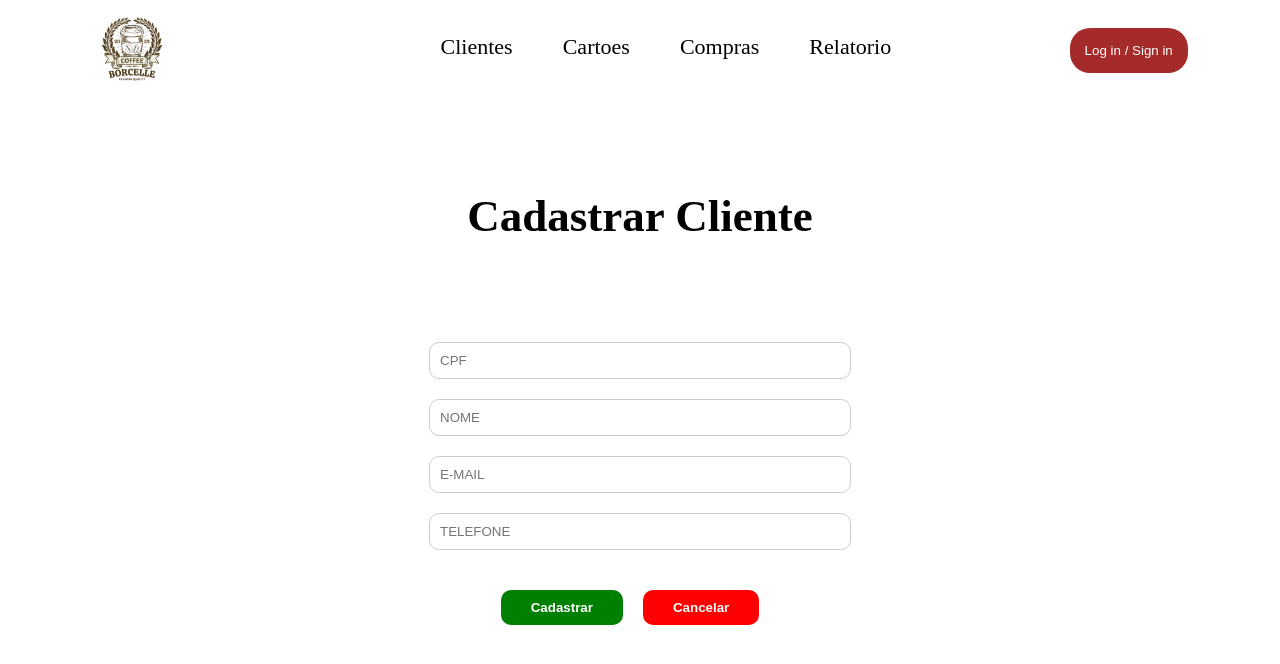
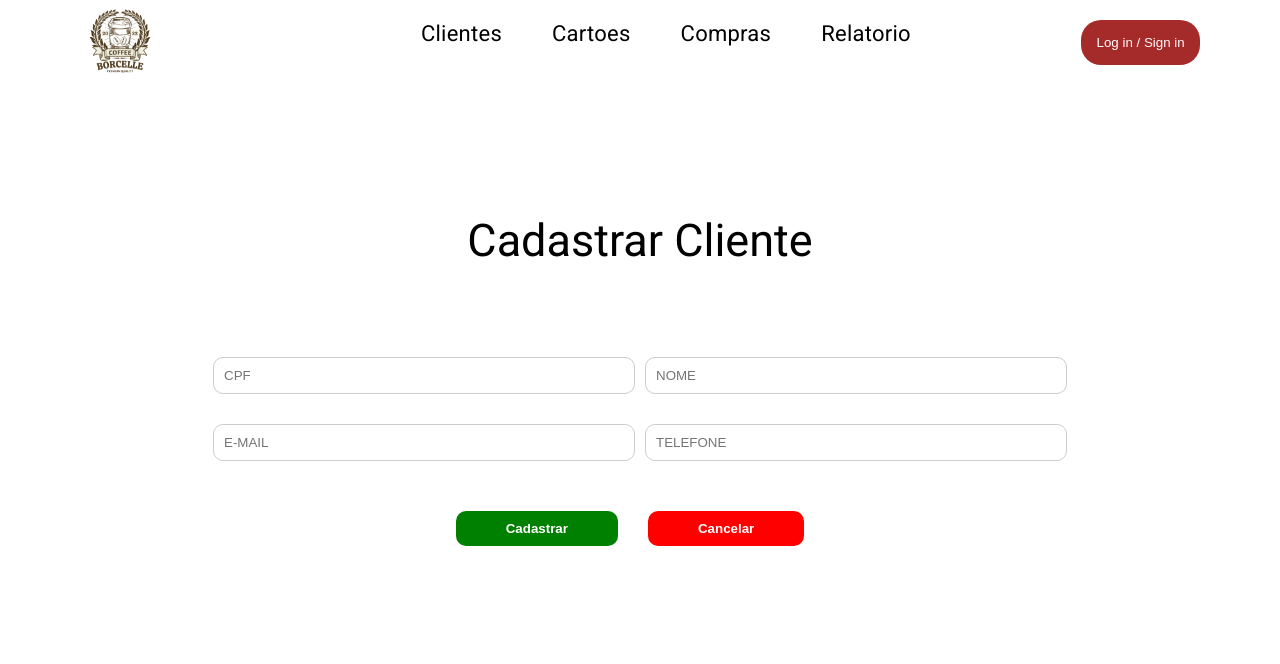
Before and after one commit to viannajoao/cafeteriaStarTech, an Angular app: page /cadastrar in a window 1280 px wide. Shown: the top 664 px of the page. Built offline with nearby package versions, Linux system fonts and the light colour scheme.

Commit message:
criando mensagens de erro

```diff
--- a/angular.json
+++ b/angular.json
@@ -25,6 +25,7 @@
               "src/assets"
             ],
             "styles": [
+              "@angular/material/prebuilt-themes/indigo-pink.css",
               "src/styles.css"
             ],
             "scripts": [],
@@ -89,6 +90,7 @@
               "src/assets"
             ],
             "styles": [
+              "@angular/material/prebuilt-themes/indigo-pink.css",
               "src/styles.css"
             ],
             "scripts": []
--- a/package.json
+++ b/package.json
@@ -12,16 +12,19 @@
   "private": true,
   "dependencies": {
     "@angular/animations": "^17.1.0",
+    "@angular/cdk": "^17.2.1",
     "@angular/common": "^17.1.0",
     "@angular/compiler": "^17.1.0",
     "@angular/core": "^17.1.0",
     "@angular/forms": "^17.1.0",
+    "@angular/material": "^17.2.1",
     "@angular/platform-browser": "^17.1.0",
     "@angular/platform-browser-dynamic": "^17.1.0",
     "@angular/platform-server": "^17.1.0",
     "@angular/router": "^17.1.0",
     "@angular/ssr": "^17.1.1",
     "express": "^4.18.2",
+    "ngx-toastr": "^18.0.0",
     "rxjs": "~7.8.0",
     "tslib": "^2.3.0",
     "zone.js": "~0.14.3"
--- a/src/app/app.config.ts
+++ b/src/app/app.config.ts
@@ -4,7 +4,8 @@ import { provideRouter } from '@angular/router';
 import { routes } from './app.routes';
 import { provideClientHydration } from '@angular/platform-browser';
 import { provideHttpClient, withFetch, } from '@angular/common/http';
+import { provideAnimationsAsync } from '@angular/platform-browser/animations/async';
 
 export const appConfig: ApplicationConfig = {
-  providers: [provideRouter(routes), provideClientHydration(), provideHttpClient(withFetch())]
+  providers: [provideRouter(routes), provideClientHydration(), provideHttpClient(withFetch()), provideAnimationsAsync()]
 };
--- a/src/app/components/cadastro/cadastro.component.css
+++ b/src/app/components/cadastro/cadastro.component.css
@@ -13,11 +13,16 @@
 }
 
 .container-form{
+  width: 900px;
   display: flex;
-  flex-direction: column;
+  gap: 10px;
+  justify-content: center;
+  flex-wrap: wrap;
+  /* background-color: red; */
+  /* flex-direction: column; */
 }
 
-.container-form input{
+.container-form input[type="text"], .container-form input[type="number"]{
   width: 400px;
   margin-top: 20px;
   border: 1px solid #ccc;
@@ -25,25 +30,26 @@
   padding: 10px;
 }
 
-.action{
-  margin-top: 40px;
-}
-
-.action button{
+.btn1{
+  background-color: green;
+  cursor: pointer;
   border: none;
   color: #FFF;
-  padding: 10px 30px;
+  padding: 10px 50px;
   border-radius: 10px;
   font-weight: 700;
   margin-right: 20px;
-}
-
-.btn1{
-  background-color: green;
-  cursor: pointer;
+  margin-top: 40px;
 }
 
 .btn2{
   background-color: red;
   cursor: pointer;
+  border: none;
+  color: #FFF;
+  padding: 10px 50px;
+  border-radius: 10px;
+  font-weight: 700;
+  margin-right: 20px;
+  margin-top: 40px;
 }
--- a/src/app/components/cadastro/cadastro.component.html
+++ b/src/app/components/cadastro/cadastro.component.html
@@ -1,15 +1,24 @@
 <div class="container-cadastro">
   <h1>Cadastrar Cliente</h1>
 
-  <form class="container-form">
-    <input type="text" placeholder="CPF">
-    <input type="text" placeholder="NOME">
-    <input type="text" placeholder="E-MAIL">
-    <input type="text" placeholder="TELEFONE">
 
+  <form class="container-form" (ngSubmit)="cadastrar()">
+
+    <input type="number" placeholder="CPF" name="cpf" required [(ngModel)]="client.cpf">
+    <input type="text" placeholder="NOME" name="name" required [(ngModel)]="client.name">
+    <input type="text" placeholder="E-MAIL" name="email" required [(ngModel)]="client.email">
+    <input type="number" placeholder="TELEFONE" name="tel" required [(ngModel)]="client.tel">
+
+    <button type="submit" class="btn1" value="Cadastrar">Cadastrar</button>
+    <button routerLink="/" class="btn2">Cancelar</button>
   </form>
-  <div class="action">
-    <button routerLink="/" class="btn1">Cadastrar</button>
-    <button routerLink="/" class="btn2">Cancelar</button>
-  </div>
+
+  <!-- <ng-template #loading>
+    <div>
+      <h3>Usuario cadastrado com sucesso</h3>
+    </div>
+    <div #loadingNoError>
+      CPF invalido ou E-mail ja cadastrado
+    </div>
+  </ng-template> -->
 </div>
--- a/src/app/components/cadastro/cadastro.component.ts
+++ b/src/app/components/cadastro/cadastro.component.ts
@@ -1,13 +1,60 @@
+import { CommonModule } from '@angular/common';
 import { Component } from '@angular/core';
+import { FormsModule,  } from '@angular/forms';
 import { RouterLink } from '@angular/router';
+import { Client } from '../../models/Client';
+import { ClientService } from '../../servico/client.service';
+import {MatSnackBar} from '@angular/material/snack-bar';
 
 @Component({
   selector: 'app-cadastro',
   standalone: true,
-  imports: [RouterLink],
+  imports: [RouterLink, FormsModule, CommonModule,],
   templateUrl: './cadastro.component.html',
   styleUrl: './cadastro.component.css'
 })
 export class CadastroComponent {
 
+  client = new Client();
+
+
+  constructor(private service: ClientService, private snackBar: MatSnackBar) { }
+
+  cadastrar(): void {
+
+
+    this.client.cpf.toString();
+    this.client.tel.toString();
+
+    if (this.client.cpf && this.client.tel && this.client.name && this.client.email != '') {
+      const add = this.service.cadastrar(this.client)
+
+      add.subscribe(retorno =>  this.onSucess(), error => this.onCpf() );
+
+        console.log(this.client)
+
+      this.client = new Client();
+    }else{
+        this.onErro()
+    }
+
+  }
+
+  onSucess(){
+    this.snackBar.open("Usuario cadastrado com sucesso", '', {
+      duration: 5000
+    })
+  }
+
+  onErro(){
+    this.snackBar.open("Preencha todos os campos para efetuar o cadastrado corretamente", '', {
+      duration: 5000
+    })
+  }
+
+  onCpf(){
+    this.snackBar.open("CPF invalido ou E-mail ja cadastrado", '', {duration: 3000})
+  }
+
+
 }
--- a/src/app/models/Client.ts
+++ b/src/app/models/Client.ts
@@ -1,10 +1,10 @@
 export class Client{
 
 
-  cpf:number = 0;
+  cpf:string = "";
   name:string = "";
   email:string = "";
-  tel:number = 0;
+  tel:string = "";
 
 
 }
--- a/src/app/servico/client.service.ts
+++ b/src/app/servico/client.service.ts
@@ -8,11 +8,16 @@ import { Client } from '../models/Client';
 })
 export class ClientService {
 
-  private url:string = 'http://localhost:8085';
+  private url:string = 'http://localhost:8080';
+  private urlPost:string = 'http://localhost:8080/cadastrar';
 
   constructor(private http:HttpClient) { }
 
   selecionar():Observable<Client[]>{
       return this.http.get<Client[]>(this.url)
   }
+
+  cadastrar(obj:Client):Observable<Client>{
+    return this.http.post<Client>(this.urlPost, obj)
+  }
 }
--- a/src/index.html
+++ b/src/index.html
@@ -6,8 +6,10 @@
   <base href="/">
   <meta name="viewport" content="width=device-width, initial-scale=1">
   <link rel="icon" type="image/x-icon" href="favicon.ico">
+  <link href="https://fonts.googleapis.com/css2?family=Roboto:wght@300;400;500&display=swap" rel="stylesheet">
+  <link href="https://fonts.googleapis.com/icon?family=Material+Icons" rel="stylesheet">
 </head>
-<body>
+<body class="mat-typography">
   <app-root></app-root>
 </body>
 </html>
--- a/src/styles.css
+++ b/src/styles.css
@@ -1 +1,4 @@
 /* You can add global styles to this file, and also import other style files */
+
+html, body { height: 100%; }
+body { margin: 0; font-family: Roboto, "Helvetica Neue", sans-serif; }
```
Also changed, not shown: 1 other file (tests, documents, lock files or other folders).
